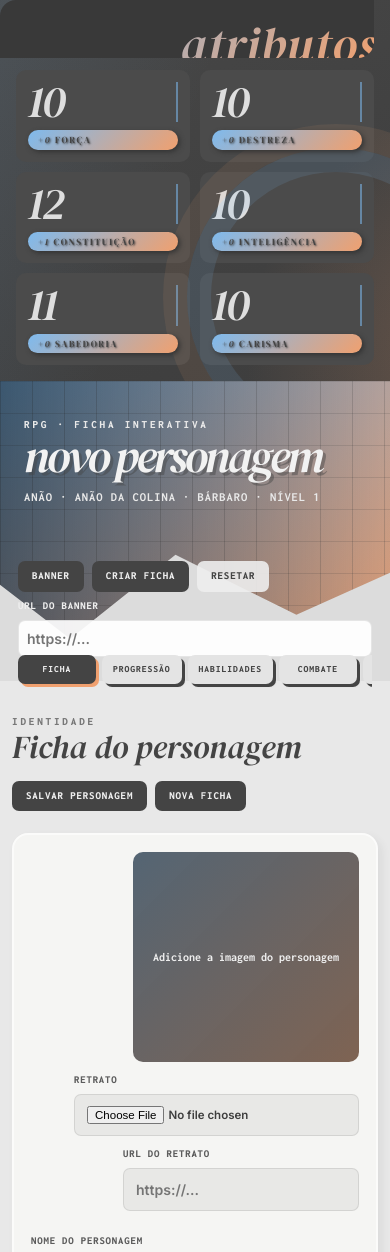
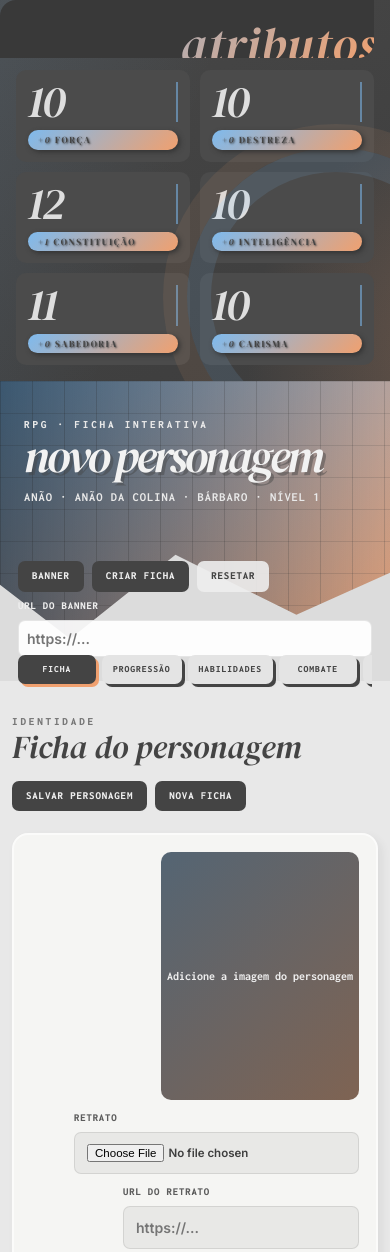
Before and after one commit to Samwns/RPG-Sistema-Criador-de-fichas, a plain HTML site: page index.html in a window 390 px wide. Shown: the top 1252 px of the page. Drawn offline with nearby package versions, Linux system fonts and the light colour scheme.

Commit message:
fix: tighten portrait preview spacing

```diff
--- a/styles.css
+++ b/styles.css
@@ -621,8 +621,9 @@ textarea:focus-visible {
 }
 
 .photo-preview {
-  min-height: 270px;
-  padding: 20px;
+  aspect-ratio: 4 / 5;
+  min-height: 0;
+  padding: 6px;
 }
 
 .photo-preview img,
@@ -630,7 +631,8 @@ textarea:focus-visible {
   width: 100%;
   height: 100%;
   object-fit: contain;
-  background: rgba(68, 68, 68, .08);
+  border-radius: 6px;
+  background: rgba(244, 244, 242, .86);
 }
 
 .form-grid,
@@ -2028,7 +2030,7 @@ input[type="file"] {
   }
 
   .photo-preview {
-    min-height: 210px;
+    min-height: 0;
   }
 
   .summary-image {
```
